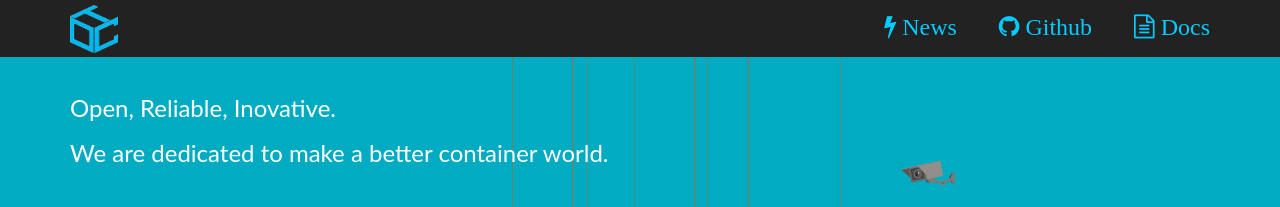
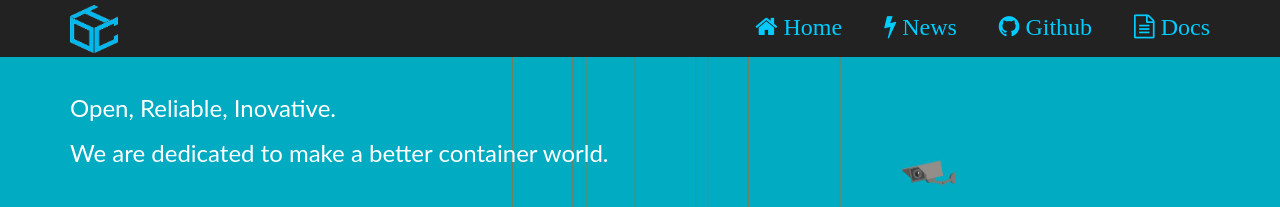
Before and after one commit to ociweb/ociweb.github.io, a Jekyll site: the page index.html, which Jekyll copies as it is, in a window 1280 px wide. Shown: the top 207 px of the page. Built offline with Jekyll 4.4.1, drawn with Linux system fonts in a browser that asks for light colours; some web fonts are replaced.

Commit message:
add home

```diff
--- a/_layouts/default.html
+++ b/_layouts/default.html
@@ -18,11 +18,13 @@
               <a class="navbar-link link-logo" href="/"></a>
           </div>
 	  <p class="navbar-text navbar-right">
+	  <a href="/"><i class="fa fa-home fa-1x"> Home</i></a>
+	  <span class="separator"></span>
 	  <a href="/news"><i class="fa fa-bolt fa-1x"> News</i></a>
+	  <span class="separator"></span>
 <!--	  <span class="separator"></span>
 	  <a href="/cases"><i class="fa fa-database fa-1x"> Cases</i></a>
 -->
-	  <span class="separator"></span>
 	  <a href="https://github.com/huawei-openlab/oct/"><i class="fa fa-github fa-1x"> Github</i></a>
 	  <span class="separator"></span>
 	  <a href="https://github.com/huawei-openlab/oct/blob/master/README.md"><i class="fa fa-file-text-o fa-1x"> Docs</i></a>
--- a/index.html
+++ b/index.html
@@ -19,6 +19,8 @@
                 <a class="navbar-link link link-logo" href="/"></a>
             </div>
             <p class="navbar-text navbar-right">
+	      <a href="/"><i class="fa fa-home fa-1x"> Home</i></a>
+              <span class="separator"></span>
 	      <a href="/news"><i class="fa fa-bolt fa-1x"> News</i></a>
               <span class="separator"></span>
 <!--    	      <a href="/cases"><i class="fa fa-database fa-1x"> Cases</i></a>
```
